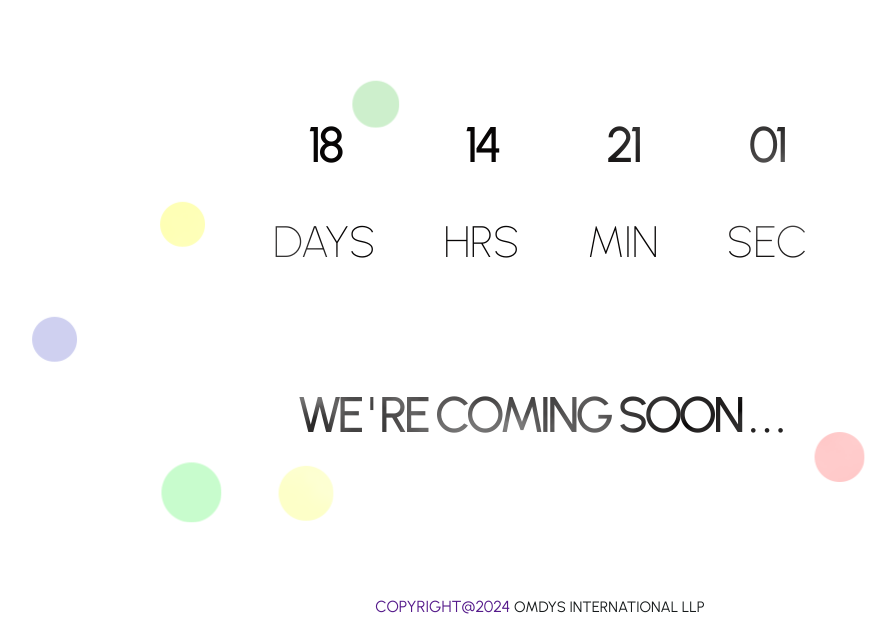
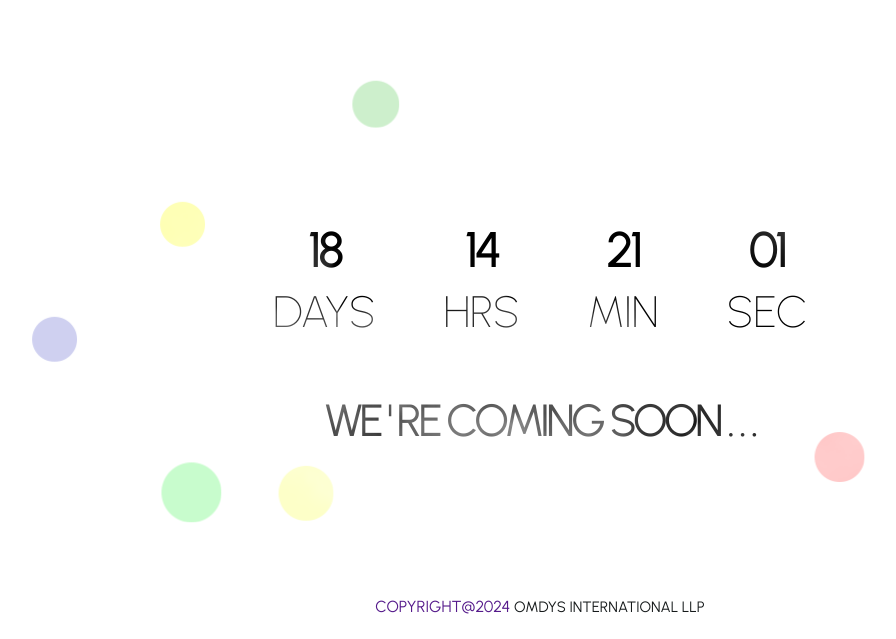
Before and after one commit to sanjay-kv2769/omdys-construction, a plain HTML site: page index.html in a window 1280 px wide. Shown: the part 161-800 px from the top of the page, without its empty margins (100-996 px from the left). Drawn offline with Linux system fonts and the light colour scheme.

Commit message:
media query update

```diff
--- a/css/style.css
+++ b/css/style.css
@@ -200,7 +200,7 @@ h2 {
   position: absolute;
   z-index: 2;
   text-align: center;
-  bottom: 5%;
+  bottom: 10%;
 }
 
 .contact .icons {
@@ -359,11 +359,8 @@ h2 {
 	  -3px 0px 7px rgba(65, 70, 68, 0.8),
 	  0px 4px 7px rgba(8, 181, 14, 0.8); */
 }
-.soon {
-  color: rgb(7, 5, 5);
-  margin-top: 25px;
-
-  /* font-weight: 400; */
+.herocoming .soon {
+  color: rgb(19, 19, 19);
 }
 .logo {
   margin-top: 15px;
@@ -372,6 +369,9 @@ h2 {
 }
 .layer {
   margin-top: 25px;
+}
+.herocoming .soon {
+  padding-top: 30px;
 }
 /* =Responsive Styles
 -------------------------------------------------------------- */
@@ -393,6 +393,10 @@ h2 {
     font-size: 30px;
     /* color: #00d9ec; */
   }
+  .herocoming .soon {
+    padding-top: 30px;
+    /* color: #00d9ec; */
+  }
   .logo {
     margin-top: 15px;
     width: 150px;
@@ -405,7 +409,6 @@ h2 {
     font-size: 30px;
     /* color: #00d9ec; */
     font-weight: 300;
-    margin-top: 25px;
   }
   .sub-title {
     font-size: ;
@@ -512,6 +515,11 @@ h2 {
   .herocoming {
     /* font-size: 80px; */
   }
+  .herocoming .soon {
+    padding-top: 30px;
+    font-weight: normal;
+    /* color: #00d9ec; */
+  }
   .soon {
     font-size: 28px;
   }
@@ -542,6 +550,10 @@ h2 {
   }
   .herocoming {
     /* font-size: 80px; */
+  }
+  .herocoming .soon {
+    padding-top: 35px;
+    /* color: #00d9ec; */
   }
   .soon {
     font-size: 30px;
@@ -646,8 +658,8 @@ h2 {
     width: 250px;
     height: 100px;
   }
-  .herocoming {
-    /* font-size: 80px; */
+  .herocoming .soon {
+    padding-top: 30px;
   }
   .soon {
     font-size: 40px;
@@ -751,7 +763,7 @@ h2 {
   /* HERO */
   h1 {
     font-size: 90px;
-    line-height: 120px;
+    line-height: 100px;
   }
   .omdys {
     font-size: 50px;
@@ -764,12 +776,13 @@ h2 {
     width: 280px;
     height: 120px;
   }
-  .herocoming {
-    /* font-size: 80px; */
-  }
-  .soon {
-    font-size: 35px;
-    font-weight: 500;
+  .herocoming .soon {
+    padding-top: 30px;
+
+    font-size: 45px;
+    font-weight: 400;
+    margin-bottom: 10px;
+    /* color: #00d9ec; */
   }
 
   #countdown div span {
@@ -872,7 +885,7 @@ h2 {
   /* HERO */
   h1 {
     font-size: 110px;
-    line-height: 150px;
+    line-height: 80px;
   }
   .omdys {
     font-size: 60px;
@@ -886,9 +899,10 @@ h2 {
     width: 300px;
     height: 100px;
   }
-  .herocoming {
-    /* font-size: 80px; */
+  .herocoming .soon {
+    padding-top: 30px;
   }
+
   .soon {
     font-size: 50px;
     font-weight: 500;
@@ -1015,7 +1029,7 @@ h2 {
   /* HERO */
   h1 {
     font-size: 10px;
-    line-height: 160px;
+    line-height: 80px;
   }
   .layer .omdys {
     font-size: 55px;
@@ -1024,9 +1038,11 @@ h2 {
     margin-left: 5px;
     /* color: #00d9ec; */
   }
-  .herocoming {
-    /* font-size: 80px; */
+
+  .herocoming .soon {
+    padding-top: 30px;
   }
+
   .soon {
     font-size: 50px;
     font-weight: 500;
--- a/index.html
+++ b/index.html
@@ -109,15 +109,16 @@
 
         <li class="layer" data-depth="0.30">
           <div class="hero">
-            <h1 id="countdown" class="soon">WE ' RE COMING SOON....</h1>
+            <h1 id="countdown" class="soon"></h1>
             <!-- coming soon -->
-            <div class="herocoming">
-              <h1 class="soon">WE ' RE COMING SOON . . .</h1>
-            </div>
-            <!--  -->
+          </div>
+          <div class="herocoming">
+            <h1 class="soon">WE ' RE COMING SOON . . .</h1>
+          </div>
 
-            <!-- <p class="sub-title">The most spectacular coming soon template!</p> -->
-          </div>
+          <!--  -->
+
+          <!-- <p class="sub-title">The most spectacular coming soon template!</p> -->
         </li>
 
         <!-- Flakes -->
```
